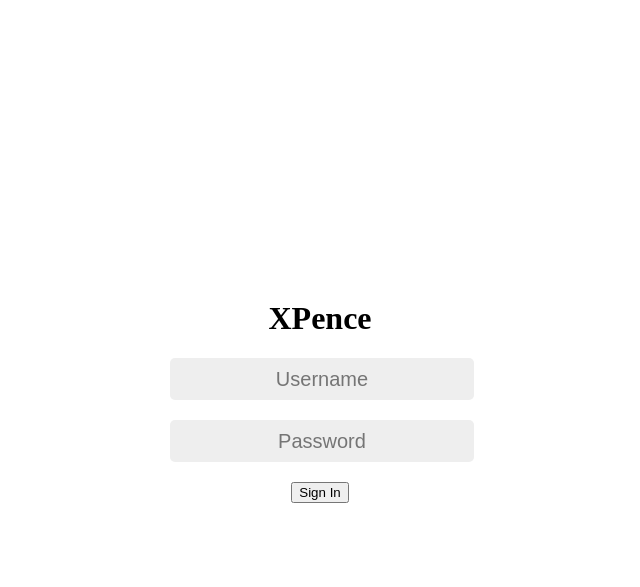
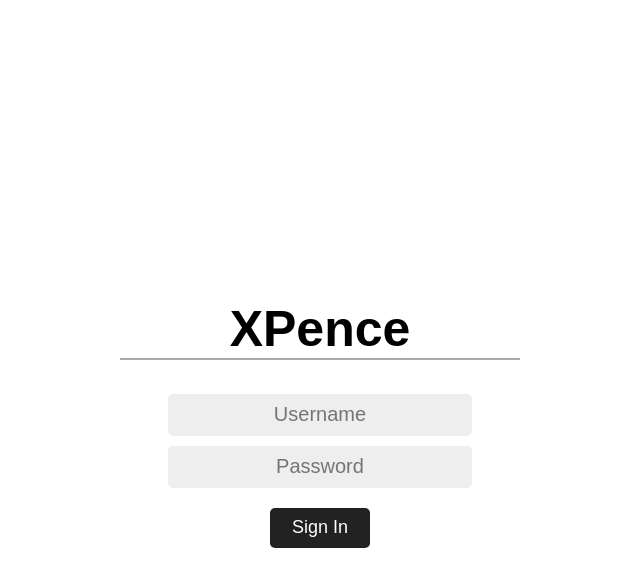
Before and after one commit to DGCO-Stinc/Engels, a PHP site: page / in a window 1280 px wide. Shown: the top 587 px of the page, without its empty margins (320-960 px from the left). Run offline with PHP 8.4, Linux system fonts and the light colour scheme.

Commit message:
updated main.css

```diff
--- a/main.css
+++ b/main.css
@@ -1,17 +1,50 @@
-.inputs {
+div.inputs {
     margin: auto;
     margin-top: 300px;
     text-align: center;
-    width: 300px;
+    width: 400px;
+    font-family: Arial;
 }
 
 input {
     width: 300px;
     height: 40px;
     text-align: center;
-    margin-bottom: 20px;
+    margin-bottom: 10px;
     border: none;
     background-color: #eeeeee;
     border-radius: 5px;
     font-size: 20px;
+    transition: 0.6s ease;
 }
+
+input:hover {
+    width: 400px;
+}
+
+input:focus {
+    background-color: #bbbbbb;
+}
+
+button {
+    width: 100px;
+    height: 40px;
+    margin-top: 10px;
+    border: none;
+    border-radius: 5px;
+    text-decoration: none;
+    font-size: 18px;
+    color: #ffffff;
+    background-color: #222222;
+    transition: 0.5s ease;
+}
+
+button:hover {
+    background-color: #eeeeee;
+    color: #000000;
+}
+
+h1 {
+    border-bottom: #aaaaaa solid 2px;
+    font-size: 50px;
+}
```
